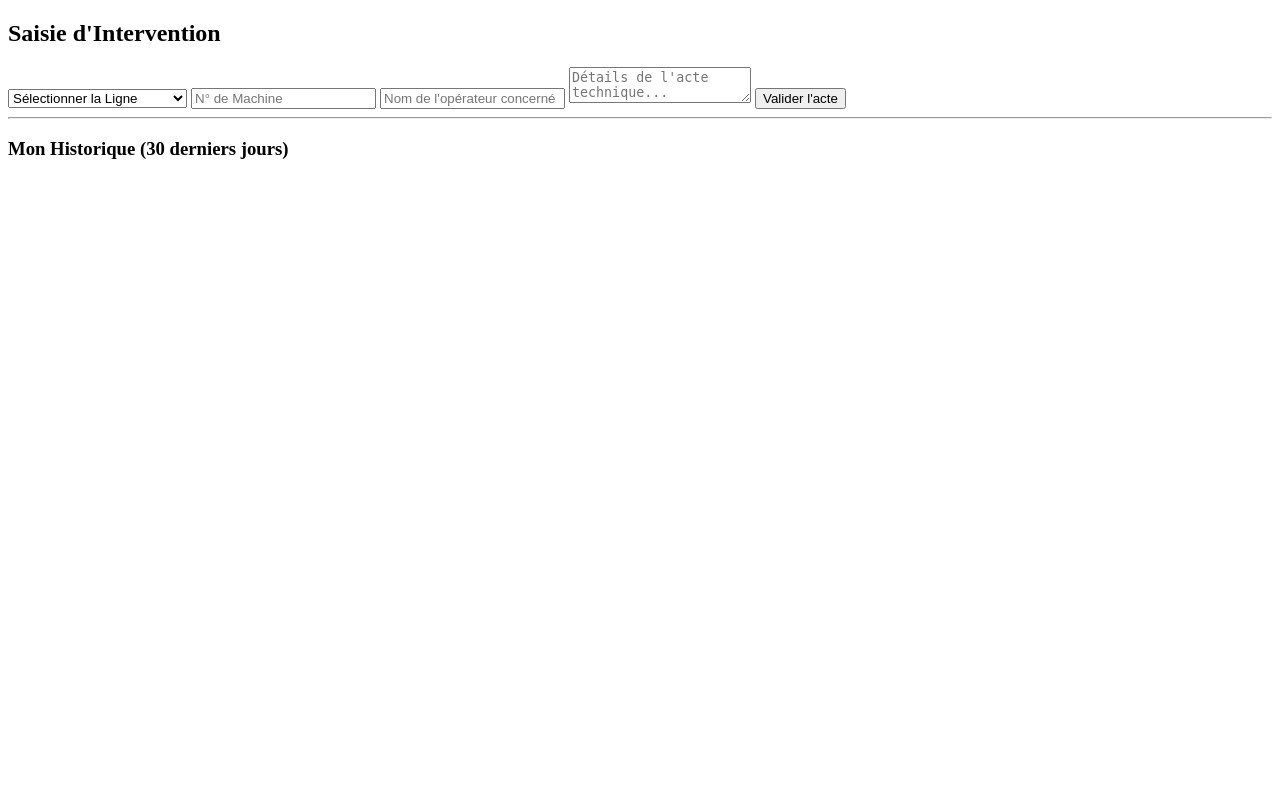
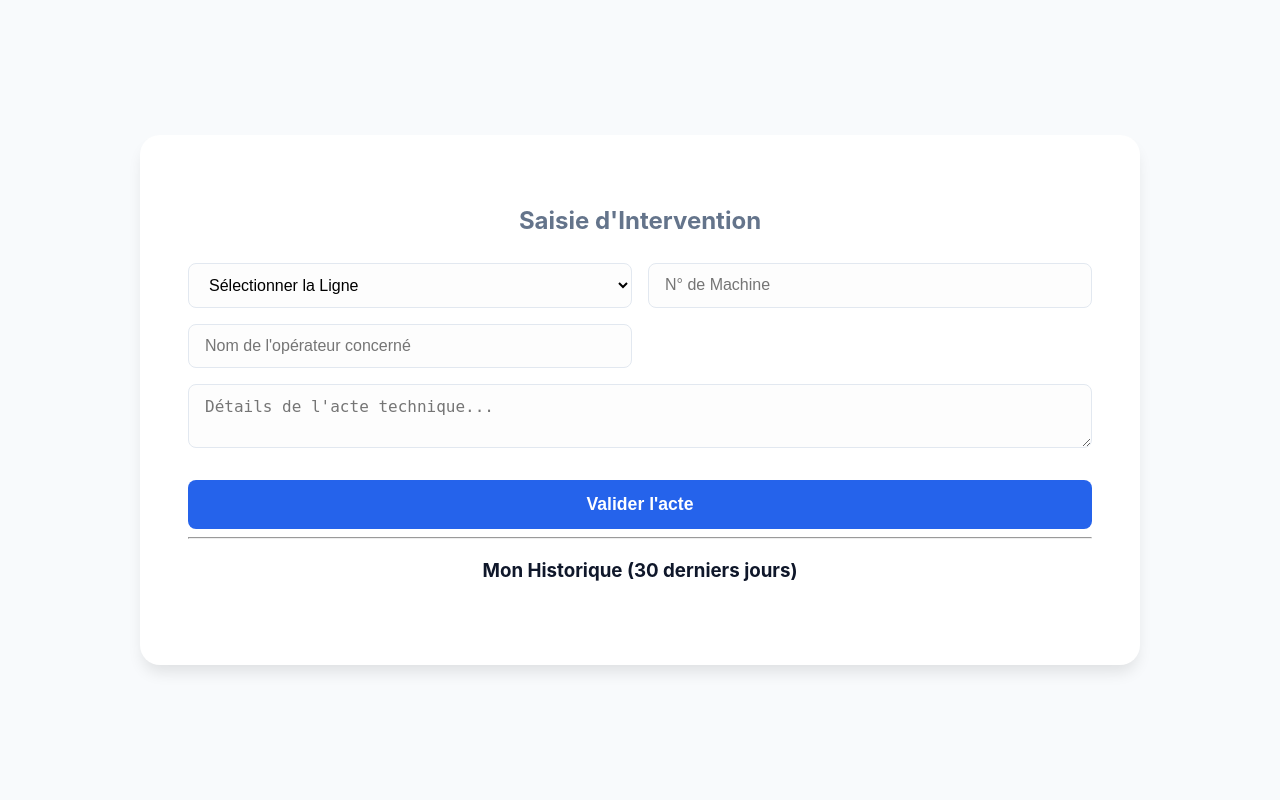
Before and after one commit to idryssbek/gmao-rhone-backend, a Flask app: page /page_referent in a window 1280 px wide. Run offline with Flask 3, Linux system fonts and the light colour scheme; some libraries are stand-ins or nearby versions.

Commit message:
Refactor CSS to use CSS variables and improve styles

```diff
--- a/static/style.css
+++ b/static/style.css
@@ -1,6 +1,133 @@
-{\rtf1\ansi\ansicpg1252\cocoartf2820
-\cocoatextscaling0\cocoaplatform0{\fonttbl}
-{\colortbl;\red255\green255\blue255;}
-{\*\expandedcolortbl;;}
-\paperw11900\paperh16840\margl1440\margr1440\vieww11520\viewh8400\viewkind0
+:root {
+    --primary: #2563eb;
+    --primary-hover: #1d4ed8;
+    --secondary: #64748b;
+    --dark: #0f172a;
+    --light-bg: #f8fafc;
+    --white: #ffffff;
+    --border: #e2e8f0;
+    --success: #10b981;
+    --shadow: 0 10px 15px -3px rgba(0, 0, 0, 0.1);
 }
+
+* {
+    box-sizing: border-box;
+    transition: all 0.3s ease;
+}
+
+body {
+    font-family: 'Inter', system-ui, -apple-system, sans-serif;
+    background-color: var(--light-bg);
+    color: var(--dark);
+    margin: 0;
+    line-height: 1.5;
+    display: flex;
+    justify-content: center;
+    align-items: center;
+    min-height: 100vh;
+}
+
+/* Conteneur principal */
+.main-container, .form-container, .admin-container {
+    width: 90%;
+    max-width: 1000px;
+    background: var(--white);
+    padding: 3rem;
+    border-radius: 20px;
+    box-shadow: var(--shadow);
+    text-align: center;
+}
+
+h1 { font-size: 2.2rem; font-weight: 800; margin-bottom: 0.5rem; color: var(--dark); }
+h2 { font-size: 1.5rem; margin-bottom: 1.5rem; color: var(--secondary); }
+
+/* Cartes de sélection (Accueil) */
+.grid-selection {
+    display: grid;
+    grid-template-columns: 1fr 1fr;
+    gap: 2rem;
+    margin-top: 3rem;
+}
+
+.card {
+    border: 2px solid var(--border);
+    padding: 2.5rem;
+    border-radius: 15px;
+    cursor: pointer;
+    background: var(--white);
+}
+
+.card:hover {
+    border-color: var(--primary);
+    transform: translateY(-8px);
+    box-shadow: 0 20px 25px -5px rgba(37, 99, 235, 0.1);
+}
+
+.card .icon {
+    font-size: 3.5rem;
+    margin-bottom: 1rem;
+    display: block;
+}
+
+/* Formulaires et Inputs */
+.form-grid {
+    display: grid;
+    grid-template-columns: 1fr 1fr;
+    gap: 1rem;
+    text-align: left;
+}
+
+input, select, textarea {
+    width: 100%;
+    padding: 12px 16px;
+    border: 1px solid var(--border);
+    border-radius: 8px;
+    font-size: 1rem;
+    background: #fdfdfd;
+}
+
+input:focus, select:focus, textarea:focus {
+    outline: none;
+    border-color: var(--primary);
+    box-shadow: 0 0 0 3px rgba(37, 99, 235, 0.1);
+}
+
+textarea { grid-column: span 2; resize: vertical; }
+
+/* Boutons */
+.btn-primary {
+    grid-column: span 2;
+    background: var(--primary);
+    color: white;
+    padding: 14px;
+    border: none;
+    border-radius: 8px;
+    font-weight: 600;
+    font-size: 1.1rem;
+    cursor: pointer;
+    margin-top: 1rem;
+}
+
+.btn-primary:hover {
+    background: var(--primary-hover);
+    letter-spacing: 0.5px;
+}
+
+/* Historique */
+#historique-list {
+    margin-top: 2rem;
+    text-align: left;
+}
+
+.hist-item {
+    padding: 1rem;
+    border-bottom: 1px solid var(--border);
+    display: flex;
+    justify-content: space-between;
+}
+
+/* Responsive */
+@media (max-width: 768px) {
+    .grid-selection, .form-grid { grid-template-columns: 1fr; }
+    textarea { grid-column: span 1; }
+}
```
